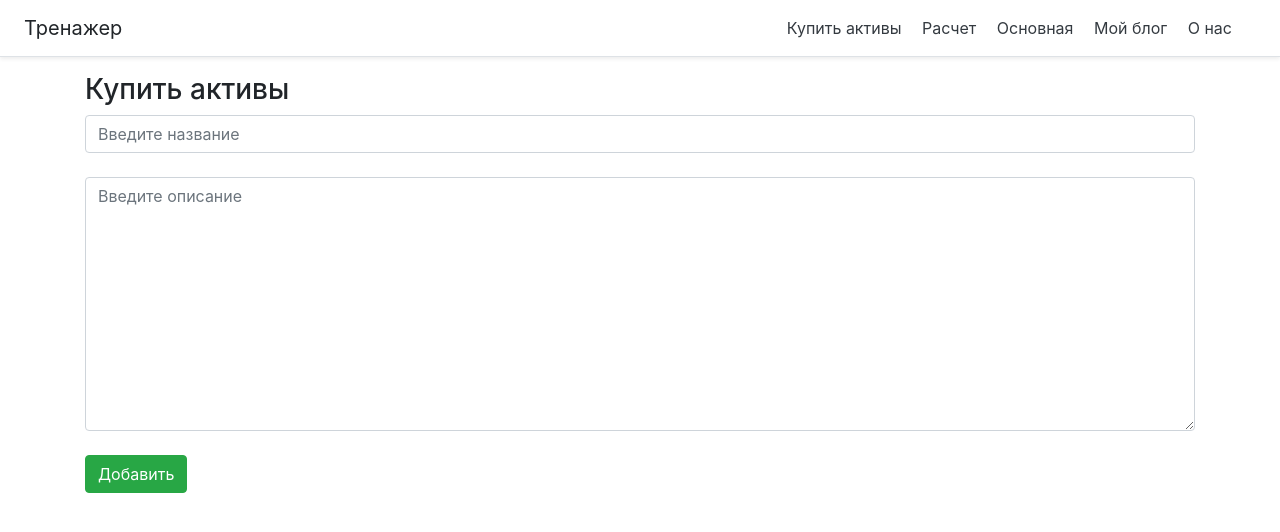
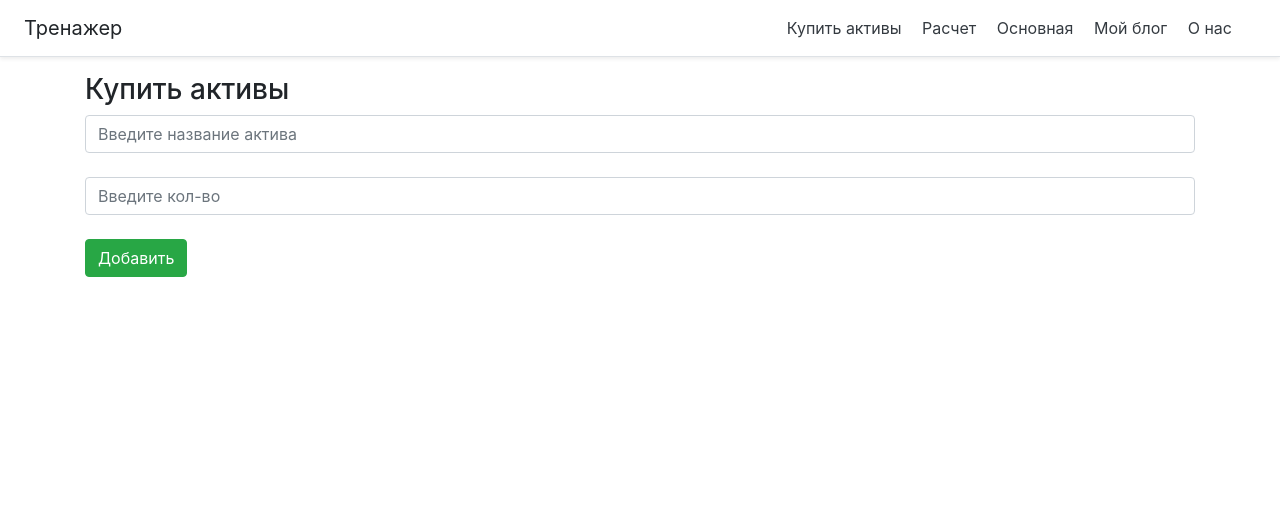
Before and after one commit to HDiman/nn-project_4, a Django app: page /task in a window 1280 px wide. Shown: the top 532 px of the page. Run offline with Django 4.2, Linux system fonts and the light colour scheme.

Commit message:
Project NN4 version 2.4 (Изменена Форма)

```diff
--- a/market_django/main/forms.py
+++ b/market_django/main/forms.py
@@ -8,10 +8,10 @@ class TaskForm(ModelForm):
         widgets = {
             "title": TextInput(attrs={
                 'class': 'form-control',
-                'placeholder': 'Введите название'
+                'placeholder': 'Введите название актива'
             }),
-            "task": Textarea(attrs={
+            "task": TextInput(attrs={
                 'class': 'form-control',
-                'placeholder': 'Введите описание'
+                'placeholder': 'Введите кол-во'
             }),
         }
--- a/market_django/main/templates/main/count.html
+++ b/market_django/main/templates/main/count.html
@@ -3,7 +3,7 @@
 {% block title %} Расчет {% endblock %}
 
 {% block content %}
-<meta http-equiv="refresh" content="3">
+<meta http-equiv="refresh" content="600">
 <h3>Расчет портфеля:</h3>
 
     {% if tasks %}
--- a/market_django/main/views.py
+++ b/market_django/main/views.py
@@ -34,4 +34,4 @@ def blog(request):
 
 def count(request):
     tasks = Task.objects.all()
-    return render(request, 'main/count.html', {'title': 'Главная страница сайта', 'tasks': tasks})
+    return render(request, 'main/count.html', {'title': 'Расчет', 'tasks': tasks})
```
